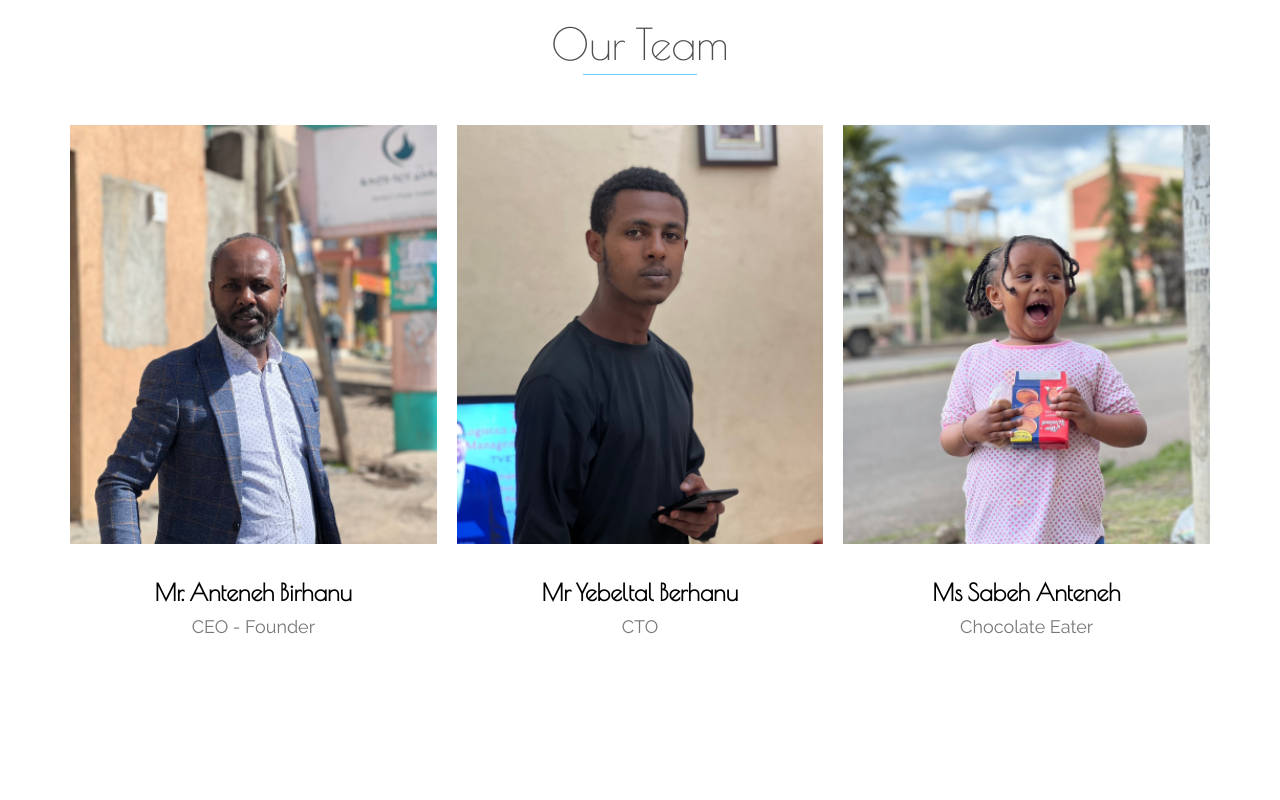
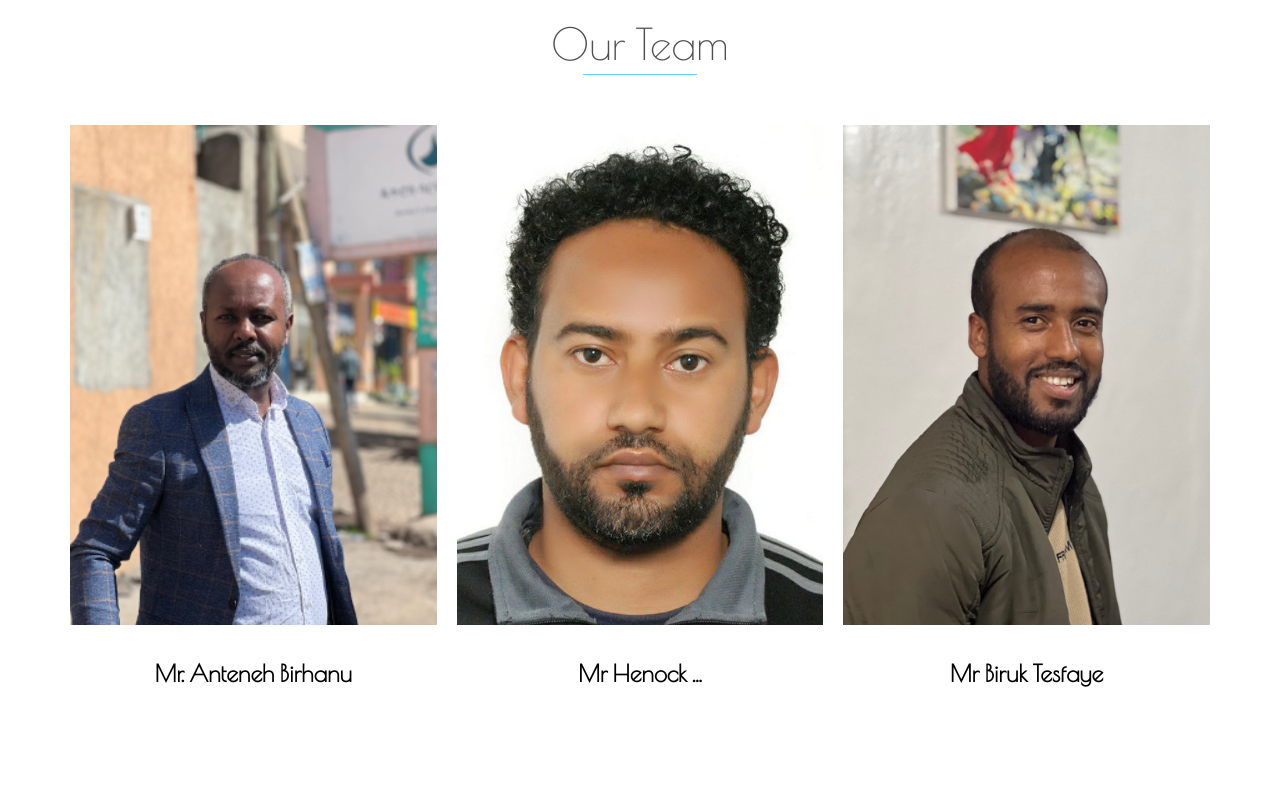
Before and after one commit to AtoYohannes/opal-website, a plain HTML site: page about.html in a window 1280 px wide. Shown: the part 1100-1900 px from the top of the page. Drawn offline with nearby package versions, Linux system fonts and the light colour scheme; files whose address does not match are found by name.

Commit message:
Changed member Pictures

```diff
--- a/about.html
+++ b/about.html
@@ -31,8 +31,7 @@
 
               <ul class="left-block list-unstyled d-flex flex-wrap">
                 <li class="menu-item text-uppercase">CALL US: +251 913 71 67 39</li>
-                <li class="menu-item text-uppercase">Mail Us: <a
-                    href="mailto:antemeddy@gmail.com">antemeddy@gmail.com</a>
+                <li class="menu-item text-uppercase">Mail Us: <a href="mailto:anteohr@gmail.com">anteohr@gmail.com</a>
                 </li>
               </ul>
             </div>
@@ -62,8 +61,6 @@
                     <li class="menu-item">
                       <a href="items.html" class="text-uppercase item-anchor">Gallery</a>
                     </li>
-
-
                     <li class="menu-item">
                       <a href="contact.html" class="text-uppercase item-anchor">Contact</a>
                     </li>
@@ -147,30 +144,26 @@
             </figure>
             <div class="member-details text-center">
               <h4 class="member-title">Mr. Anteneh Birhanu</h4>
-              <div class="designation">CEO - Founder</div>
-
             </div>
           </div>
         </div>
         <div class="col-md-4 col-sm-6 text-center">
           <div class="team-member text-center">
             <figure>
-              <img src="images/Man.png" alt="post" class="member-image">
+              <img src="images/Henok.jpeg" alt="post" class="member-image">
             </figure>
             <div class="member-details text-center">
-              <h4 class="member-title">Mr Yebeltal Berhanu</h4>
-              <div class="designation">CTO</div>
+              <h4 class="member-title">Mr Henock ...</h4>
             </div>
           </div>
         </div>
         <div class="col-md-4 col-sm-6 text-center">
           <div class="team-member text-center">
             <figure>
-              <img src="images/Mama.png" alt="post" class="member-image">
+              <img src="images/Biruk.jpeg" alt="post" class="member-image">
             </figure>
             <div class="member-details text-center">
-              <h4 class="member-title">Ms Sabeh Anteneh</h4>
-              <div class="designation">Chocolate Eater</div>
+              <h4 class="member-title">Mr Biruk Tesfaye</h4>
             </div>
           </div>
         </div>
--- a/style.css
+++ b/style.css
@@ -2235,7 +2235,7 @@ img.portfolio-img {
 
 .team-member img.member-image {
   width: 100%;
-  height: auto;
+  height: 500px;
   object-fit: cover;
 }
 
```
Also changed, not shown: contact.html (+2 -3 lines), items.html (+1 -2 lines), images/Biruk.jpeg (added), images/Henok.jpeg (added), 2 other files.
